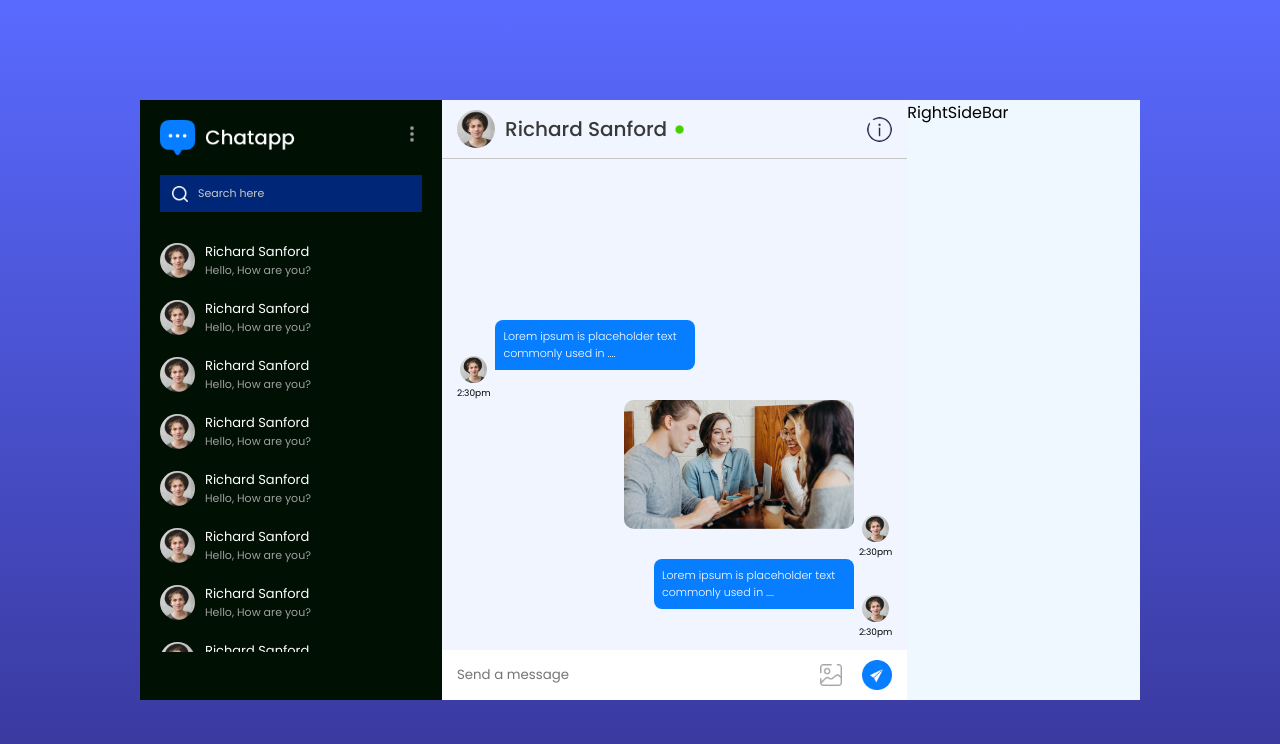
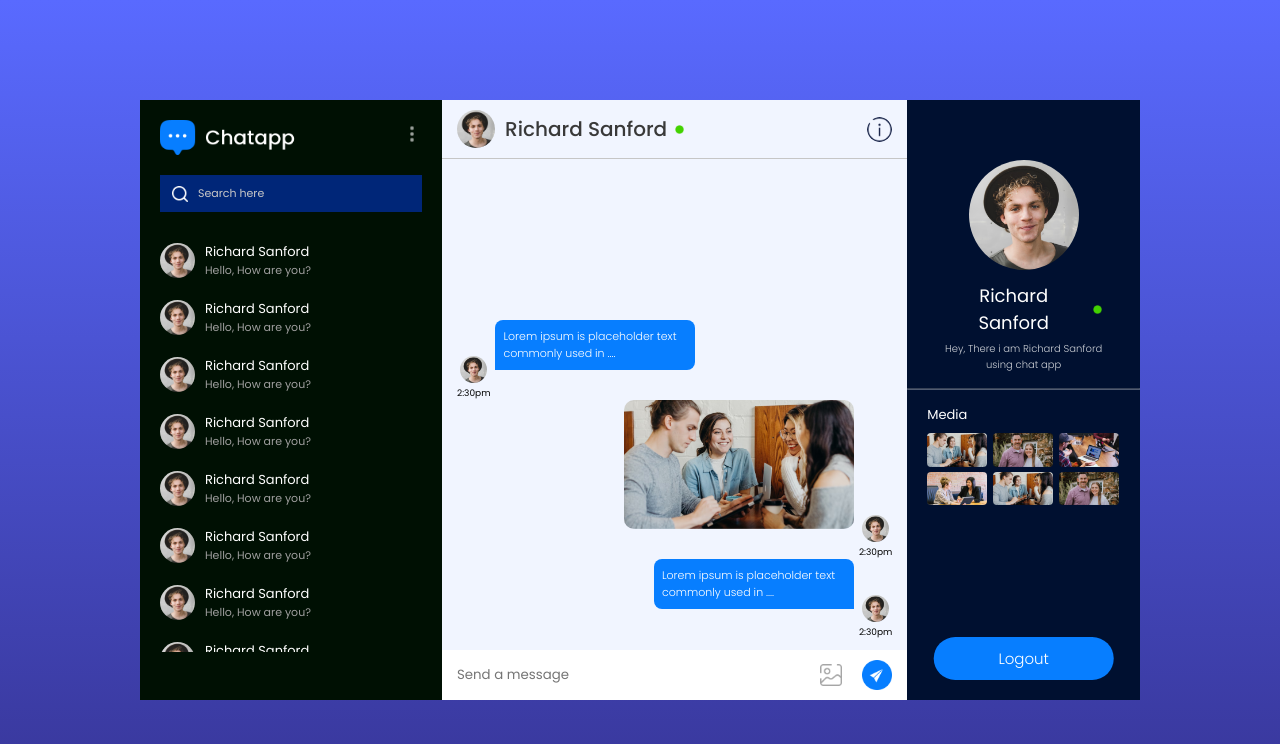
Before and after one commit to Estifanos58/chat_app_frontend, a React (Vite) app: page /chat in a window 1280 px wide. Shown: the top 744 px of the page. Built offline with nearby package versions, Linux system fonts and the light colour scheme.

Commit message:
right side bar

```diff
--- a/src/components/ChatBox/ChatBox.css
+++ b/src/components/ChatBox/ChatBox.css
@@ -96,5 +96,5 @@
 .msg-img {
     max-width: 230px;
     margin-bottom: 30px;
-    border-radius: 10px;
+    border-radius:  10px;
 }
--- a/src/components/RightSideBar/RightSideBar.css
+++ b/src/components/RightSideBar/RightSideBar.css
@@ -0,0 +1,67 @@
+.rs{
+    color: white;
+    background: #001030;
+    position: relative;
+    height: 75vh;
+    overflow-y: scroll;
+}
+.rs-profile {
+    padding-top: 60px;
+    text-align: center;
+    max-width: 70%;
+    margin: auto;
+}
+.rs-profile img {
+    width: 110px;
+    aspect-ratio: 1/1;
+    border-radius: 50%;
+}
+.rs-profile h3 {
+    font-size: 18px;
+    font-weight: 400;
+    display: flex;
+    align-items: center;
+    justify-content: center;
+    gap: 5px;
+    margin: 5px 0px;
+}
+.rs-profile p {
+    font-size: 10px;
+    opacity: 80%;
+    font-weight: 300;
+}
+.rs hr {
+    border-color: #ffffff50;
+    margin: 15px 0px;
+}
+.rs-media {
+    padding: 0px 20px;
+    font-size: 13px;
+}
+.rs-media div {
+    max-height: 180px;
+    overflow-y: scroll;
+    display: grid;
+    grid-template-columns: 1fr 1fr 1fr;
+    gap: 5px;
+    margin-top: 8px;
+}
+.rs-media div img {
+    width: 60px;
+    border-radius: 4px;
+    cursor: pointer;
+}
+.rs button {
+    position: absolute;
+    bottom: 20px;
+    left: 50%;
+    transform: translate(-50%);
+    background-color: #077eff;
+    color: white;
+    border: none;
+    font-size: 15px;
+    font-weight: 300;
+    padding: 10px 65px;
+    border-radius: 30px;
+    cursor: pointer;
+}
--- a/src/components/RightSideBar/RightSideBar.jsx
+++ b/src/components/RightSideBar/RightSideBar.jsx
@@ -1,8 +1,29 @@
+import assets from '../../assets/assets'
 import './RightSideBar.css'
 
 function RightSideBar() {
   return (
-    <div>RightSideBar</div>
+    <div className='rs'>
+        <div className="rs-profile">
+          <img src={assets.profile_img} alt="" />
+          <h3>Richard Sanford <img src={assets.green_dot} className='dot' alt="" /></h3>
+          <p>Hey, There i am Richard Sanford using chat app</p>
+
+        </div>
+        <hr />
+        <div className="rs-media">
+          <p>Media</p>
+          <div>
+            <img src={assets.pic1} alt="" />
+            <img src={assets.pic2} alt="" />
+            <img src={assets.pic3} alt="" />
+            <img src={assets.pic4} alt="" />
+            <img src={assets.pic1} alt="" />
+            <img src={assets.pic2} alt="" />
+          </div>
+        </div>
+        <button>Logout</button>
+    </div>
   )
 }
 
```
